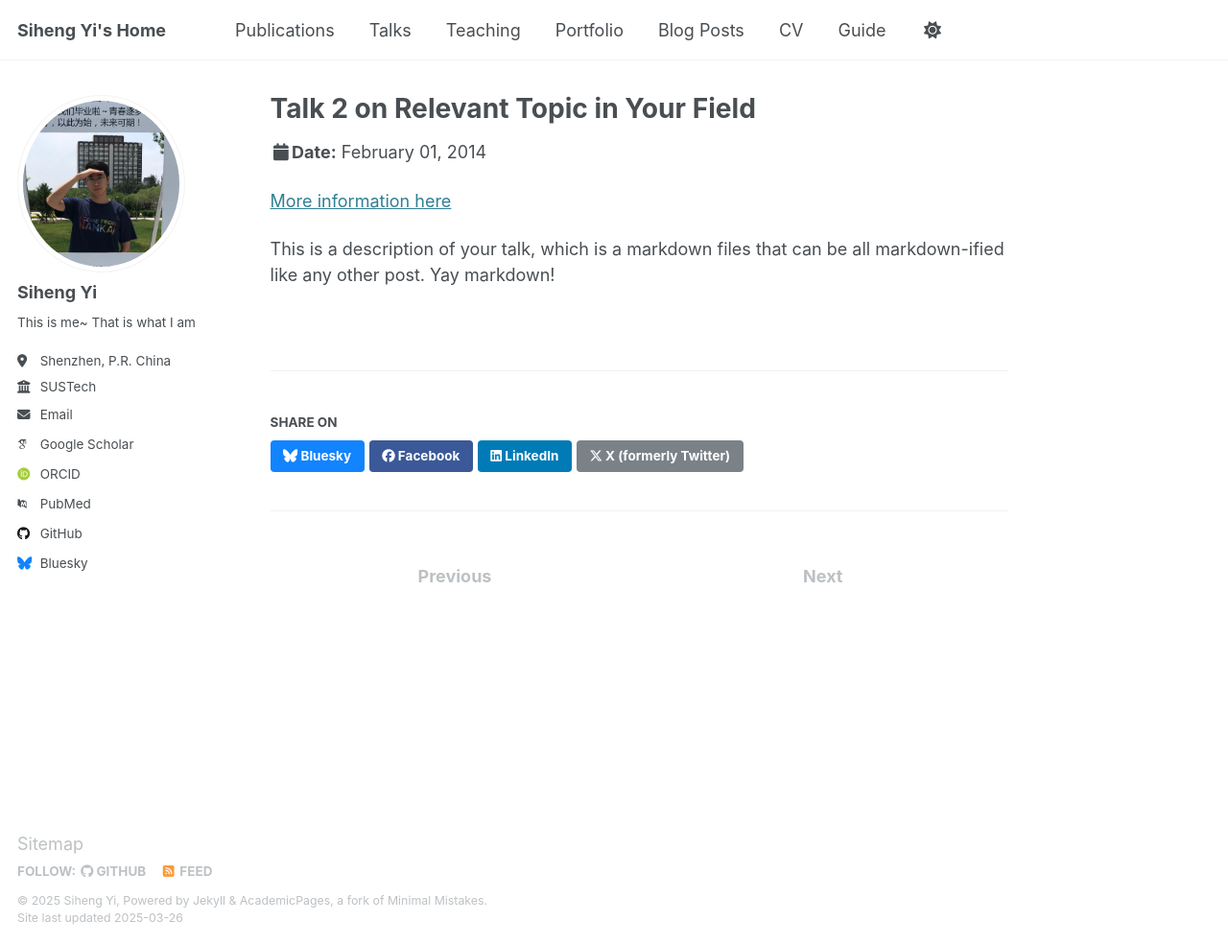
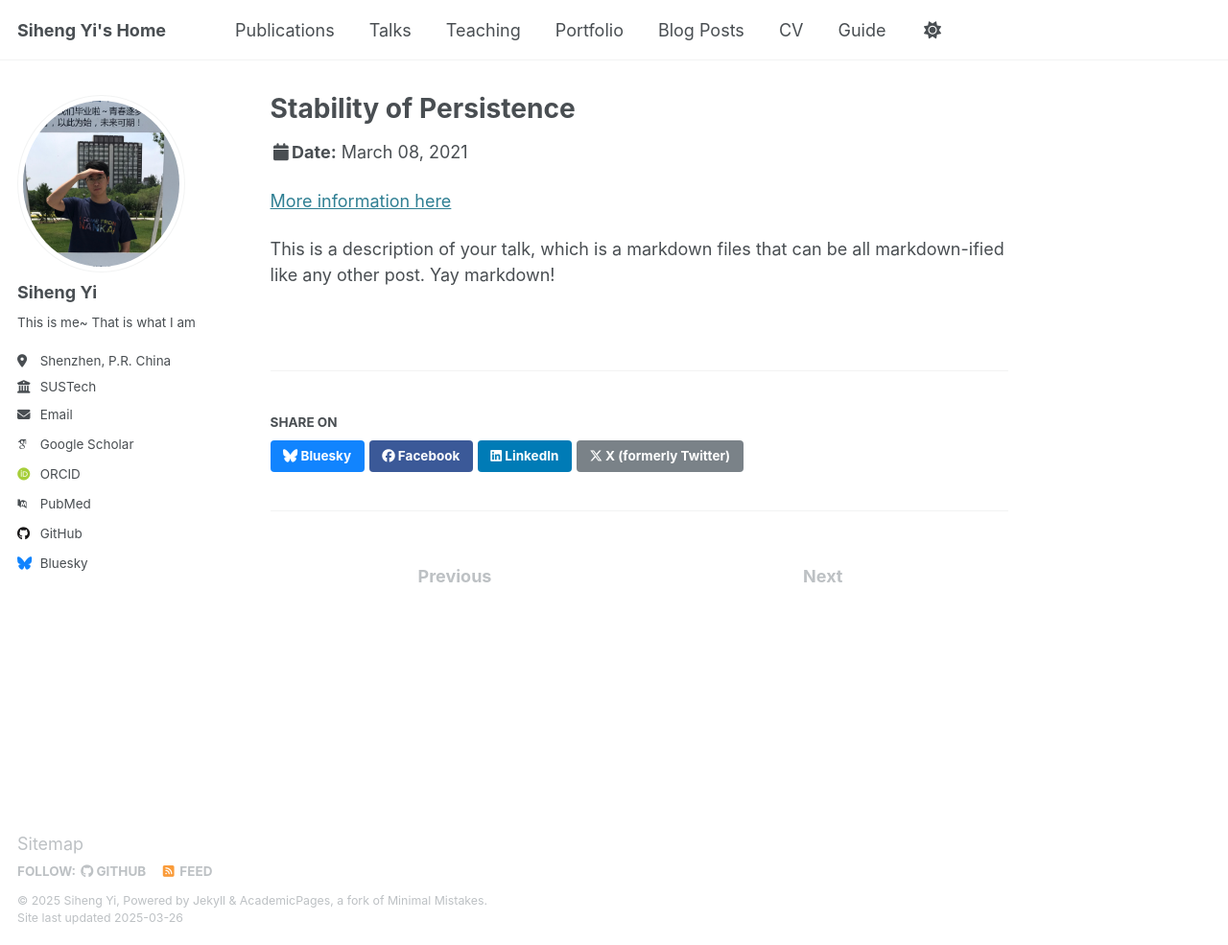
Before and after one commit to SihengYi/SihengYi.github.io, a Jekyll site: the page built from _talks/2021-03-08-talk-1.md, in a window 1280 px wide and 985 px high. Shown: the whole window at 96% size. Built offline with Jekyll 4.4.1, drawn with Linux system fonts in a browser that asks for light colours; some web fonts are replaced; a file with an impossible date is left out.

Commit message:
Update and rename 2014-02-01-talk-2.md to 2021-03-08-talk-1.md

```diff
--- a/_talks/2014-02-01-talk-2.md
+++ b/_talks/2021-03-08-talk-1.md
@@ -1,11 +1,11 @@
 ---
-title: "Talk 2 on Relevant Topic in Your Field"
+title: "Stability of Persistence"
 collection: talks
 type: "Talk"
-permalink: /talks/2014-02-01-talk-2
-venue: "London School of Testing"
-date: 2014-02-01
-location: "London, UK"
+permalink: /talks/2021-03-08-talk-1
+venue: "Applied and Computational Topology Seminar, Sustech"
+date: 2021-03-08
+location: "Shenzhen, CN"
 ---
 
 [More information here](http://example2.com)
```
